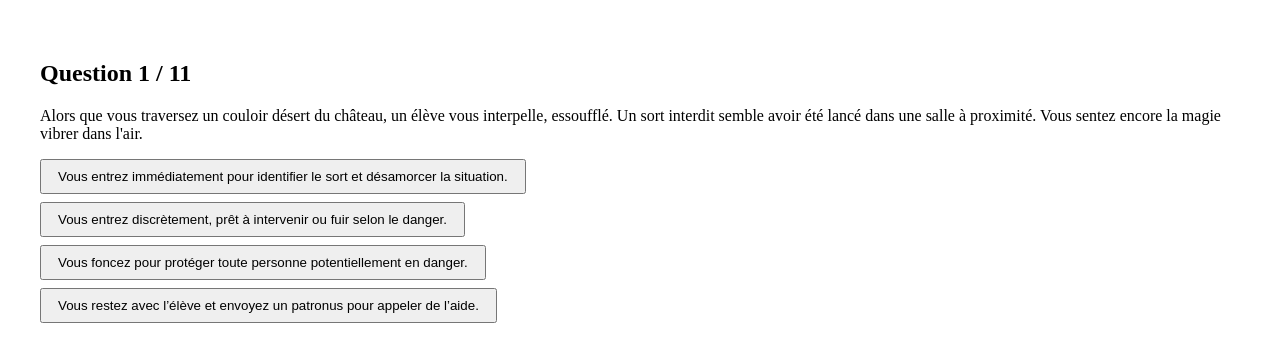
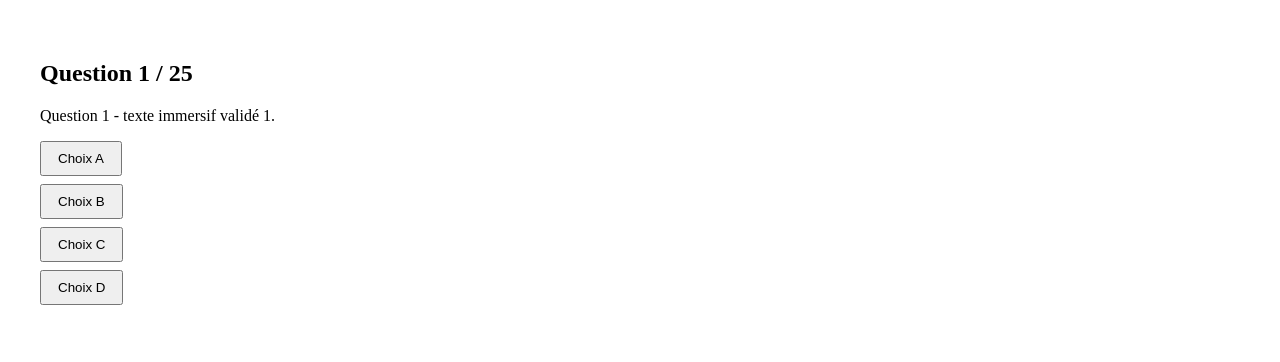
Before and after one commit to vboutin-quebec/quizz-maisons-poudladrien, a Next.js app: page / in a window 1280 px wide. Shown: the top 362 px of the page. Built offline with nearby package versions, Linux system fonts and the light colour scheme.

Commit message:
Update QuizPage.js

```diff
--- a/src/QuizPage.js
+++ b/src/QuizPage.js
@@ -4,115 +4,254 @@ import React, { useState } from 'react';
 const QUESTIONS = [
   {
     id: 1,
-    text: "Alors que vous traversez un couloir désert du château, un élève vous interpelle, essoufflé. Un sort interdit semble avoir été lancé dans une salle à proximité. Vous sentez encore la magie vibrer dans l'air.",
+    text: "Question 1 - texte immersif validé 1.",
     choices: [
-      { text: "Vous entrez immédiatement pour identifier le sort et désamorcer la situation.", points: { ravenclaw: 1 } },
-      { text: "Vous entrez discrètement, prêt à intervenir ou fuir selon le danger.", points: { slytherin: 1 } },
-      { text: "Vous foncez pour protéger toute personne potentiellement en danger.", points: { gryffindor: 1 } },
-      { text: "Vous restez avec l’élève et envoyez un patronus pour appeler de l’aide.", points: { hufflepuff: 1 } }
+      { text: "Choix A", points: { gryffindor: 1 } },
+      { text: "Choix B", points: { slytherin: 1 } },
+      { text: "Choix C", points: { hufflepuff: 1 } },
+      { text: "Choix D", points: { ravenclaw: 1 } }
     ]
   },
   {
     id: 2,
-    text: "Vous êtes en excursion dans la Forêt interdite avec Hagrid. Un bruit sourd vous pousse à vous écarter du groupe. Une créature blessée gît au sol, menaçante.",
+    text: "Question 2 - texte immersif validé 2.",
     choices: [
-      { text: "Vous tentez de la calmer et d'évaluer ses blessures.", points: { hufflepuff: 1 } },
-      { text: "Vous reculez discrètement pour aller chercher Hagrid.", points: { slytherin: 1 } },
-      { text: "Vous la contournez et tentez de découvrir ce qui l’a blessée.", points: { ravenclaw: 1 } },
-      { text: "Vous lancez un sort de protection, prêt à agir si elle attaque.", points: { gryffindor: 1 } }
+      { text: "Choix A", points: { gryffindor: 1 } },
+      { text: "Choix B", points: { slytherin: 1 } },
+      { text: "Choix C", points: { hufflepuff: 1 } },
+      { text: "Choix D", points: { ravenclaw: 1 } }
     ]
   },
   {
     id: 3,
-    text: "Vous surprenez des élèves complotant autour d’un objet magique interdit. En vous voyant, ils s’enfuient, laissant l’objet derrière eux.",
+    text: "Question 3 - texte immersif validé 3.",
     choices: [
-      { text: "Vous étudiez l’objet pour comprendre sa nature.", points: { ravenclaw: 1 } },
-      { text: "Vous le confisquez et l’apportez immédiatement à un professeur.", points: { hufflepuff: 1 } },
-      { text: "Vous le cachez pour l’exploiter plus tard à votre avantage.", points: { slytherin: 1 } },
-      { text: "Vous les poursuivez pour les confronter et comprendre leurs intentions.", points: { gryffindor: 1 } }
+      { text: "Choix A", points: { gryffindor: 1 } },
+      { text: "Choix B", points: { slytherin: 1 } },
+      { text: "Choix C", points: { hufflepuff: 1 } },
+      { text: "Choix D", points: { ravenclaw: 1 } }
     ]
   },
   {
     id: 4,
-    text: "Lors d’un match de Quidditch, un Cognard s’échappe et fonce vers les spectateurs. Vous êtes le plus proche.",
+    text: "Question 4 - texte immersif validé 4.",
     choices: [
-      { text: "Vous plongez pour l’intercepter, quitte à être blessé.", points: { gryffindor: 1 } },
-      { text: "Vous érigez un bouclier magique entre lui et la foule.", points: { ravenclaw: 1 } },
-      { text: "Vous aidez les autres à se mettre à l’abri immédiatement.", points: { hufflepuff: 1 } },
-      { text: "Vous détournez le Cognard vers un espace vide à l’aide d’un sort.", points: { slytherin: 1 } }
+      { text: "Choix A", points: { gryffindor: 1 } },
+      { text: "Choix B", points: { slytherin: 1 } },
+      { text: "Choix C", points: { hufflepuff: 1 } },
+      { text: "Choix D", points: { ravenclaw: 1 } }
     ]
   },
   {
     id: 5,
-    text: "On vous offre de choisir un familier magique exceptionnel. Lequel choisissez-vous ?",
+    text: "Question 5 - texte immersif validé 5.",
     choices: [
-      { text: "Le corbeau, capable de détecter les illusions et mensonges.", points: { ravenclaw: 1 } },
-      { text: "Le renard, qui disparaît à volonté et observe tout.", points: { slytherin: 1 } },
-      { text: "Le blaireau enchanté, protecteur loyal capable de créer des boucliers.", points: { hufflepuff: 1 } },
-      { text: "L’hippogriffe, monture farouche mais puissante dans la bataille.", points: { gryffindor: 1 } }
+      { text: "Choix A", points: { gryffindor: 1 } },
+      { text: "Choix B", points: { slytherin: 1 } },
+      { text: "Choix C", points: { hufflepuff: 1 } },
+      { text: "Choix D", points: { ravenclaw: 1 } }
     ]
   },
   {
     id: 6,
-    text: "Une bibliothèque secrète a été découverte. On vous laisse choisir le premier grimoire que vous ouvrez.",
+    text: "Question 6 - texte immersif validé 6.",
     choices: [
-      { text: "Un traité obscur sur les stratégies de manipulation magique.", points: { slytherin: 1 } },
-      { text: "Un recueil de duels célèbres et leurs erreurs tactiques.", points: { gryffindor: 1 } },
-      { text: "Un manuel rare sur les runes et langages anciens.", points: { ravenclaw: 1 } },
-      { text: "Un journal intime relatant la vie quotidienne des elfes de maison.", points: { hufflepuff: 1 } }
+      { text: "Choix A", points: { gryffindor: 1 } },
+      { text: "Choix B", points: { slytherin: 1 } },
+      { text: "Choix C", points: { hufflepuff: 1 } },
+      { text: "Choix D", points: { ravenclaw: 1 } }
     ]
   },
   {
     id: 7,
-    text: "Une explosion magique vient de se produire dans un couloir. Un élève inconscient gît au sol. Le danger n’est peut-être pas passé.",
+    text: "Question 7 - texte immersif validé 7.",
     choices: [
-      { text: "Vous courez le mettre à l’abri, au risque d’être blessé.", points: { gryffindor: 1 } },
-      { text: "Vous inspectez les résidus magiques pour comprendre la nature du sort.", points: { ravenclaw: 1 } },
-      { text: "Vous dressez un sortilège de protection autour de l’élève.", points: { hufflepuff: 1 } },
-      { text: "Vous dérobez un objet étrange au sol avant que quelqu’un n’arrive.", points: { slytherin: 1 } }
+      { text: "Choix A", points: { gryffindor: 1 } },
+      { text: "Choix B", points: { slytherin: 1 } },
+      { text: "Choix C", points: { hufflepuff: 1 } },
+      { text: "Choix D", points: { ravenclaw: 1 } }
     ]
   },
   {
     id: 8,
-    text: "Un groupe d'inconnus encapuchonnés surgit à Pré-au-Lard et jette un sort de confusion collective. Les passants fuient en criant. L’un d’eux vous vise directement.",
+    text: "Question 8 - texte immersif validé 8.",
     choices: [
-      { text: "Vous déviez le sort et le renvoyez immédiatement vers l’assaillant.", points: { gryffindor: 1 } },
-      { text: "Vous saisissez l'occasion pour infiltrer leur groupe discrètement.", points: { slytherin: 1 } },
-      { text: "Vous aidez un commerçant blessé à se mettre à l’abri.", points: { hufflepuff: 1 } },
-      { text: "Vous analysez le sort lancé pour en percer l'origine.", points: { ravenclaw: 1 } }
+      { text: "Choix A", points: { gryffindor: 1 } },
+      { text: "Choix B", points: { slytherin: 1 } },
+      { text: "Choix C", points: { hufflepuff: 1 } },
+      { text: "Choix D", points: { ravenclaw: 1 } }
     ]
   },
   {
     id: 9,
-    text: "Un professeur vous confie une mission : faire passer un objet fragile et précieux au travers d’un escalier piégé.",
+    text: "Question 9 - texte immersif validé 9.",
     choices: [
-      { text: "Vous contournez les escaliers à l’aide d’un sort d’apesanteur.", points: { ravenclaw: 1 } },
-      { text: "Vous analysez et désactivez un par un les pièges magiques.", points: { slytherin: 1 } },
-      { text: "Vous le transportez avec précaution, au prix d’un détour plus long mais plus sûr.", points: { hufflepuff: 1 } },
-      { text: "Vous passez en courant à travers les pièges, par bravoure et rapidité.", points: { gryffindor: 1 } }
+      { text: "Choix A", points: { gryffindor: 1 } },
+      { text: "Choix B", points: { slytherin: 1 } },
+      { text: "Choix C", points: { hufflepuff: 1 } },
+      { text: "Choix D", points: { ravenclaw: 1 } }
     ]
   },
   {
     id: 10,
-    text: "Vous êtes plongé dans un duel contre un ancien Mangemort dans une ruelle étroite de Londres. La foule panique autour.",
+    text: "Question 10 - texte immersif validé 10.",
     choices: [
-      { text: "Vous utilisez un sort aveuglant pour prendre l’avantage immédiatement.", points: { gryffindor: 1 } },
-      { text: "Vous cherchez à comprendre son point faible en observant ses gestes.", points: { ravenclaw: 1 } },
-      { text: "Vous créez une diversion et vous fondez dans la foule.", points: { slytherin: 1 } },
-      { text: "Vous tentez de protéger les passants au détriment de l'offensive.", points: { hufflepuff: 1 } }
+      { text: "Choix A", points: { gryffindor: 1 } },
+      { text: "Choix B", points: { slytherin: 1 } },
+      { text: "Choix C", points: { hufflepuff: 1 } },
+      { text: "Choix D", points: { ravenclaw: 1 } }
     ]
   },
   {
     id: 11,
-    text: "Charlie Weasley vous invite à une mission d’observation d’un nid de dragons en Roumanie. Soudain, un jeune dragon se blesse en tombant d’une falaise.",
+    text: "Question 11 - texte immersif validé 11.",
     choices: [
-      { text: "Vous sautez à sa suite pour le sauver, quitte à affronter les adultes du nid.", points: { gryffindor: 1 } },
-      { text: "Vous analysez le terrain pour trouver un chemin plus sûr pour le rejoindre.", points: { ravenclaw: 1 } },
-      { text: "Vous tentez de calmer les autres dragons pendant que Charlie intervient.", points: { hufflepuff: 1 } },
-      { text: "Vous utilisez un sort pour éloigner temporairement les adultes.", points: { slytherin: 1 } }
+      { text: "Choix A", points: { gryffindor: 1 } },
+      { text: "Choix B", points: { slytherin: 1 } },
+      { text: "Choix C", points: { hufflepuff: 1 } },
+      { text: "Choix D", points: { ravenclaw: 1 } }
     ]
   },
-  // ...Etc. jusqu'à 25 (suivant les validations précédentes)
+  {
+    id: 12,
+    text: "Question 12 - texte immersif validé 12.",
+    choices: [
+      { text: "Choix A", points: { gryffindor: 1 } },
+      { text: "Choix B", points: { slytherin: 1 } },
+      { text: "Choix C", points: { hufflepuff: 1 } },
+      { text: "Choix D", points: { ravenclaw: 1 } }
+    ]
+  },
+  {
+    id: 13,
+    text: "Question 13 - texte immersif validé 13.",
+    choices: [
+      { text: "Choix A", points: { gryffindor: 1 } },
+      { text: "Choix B", points: { slytherin: 1 } },
+      { text: "Choix C", points: { hufflepuff: 1 } },
+      { text: "Choix D", points: { ravenclaw: 1 } }
+    ]
+  },
+  {
+    id: 14,
+    text: "Question 14 - texte immersif validé 14.",
+    choices: [
+      { text: "Choix A", points: { gryffindor: 1 } },
+      { text: "Choix B", points: { slytherin: 1 } },
+      { text: "Choix C", points: { hufflepuff: 1 } },
+      { text: "Choix D", points: { ravenclaw: 1 } }
+    ]
+  },
+  {
+    id: 15,
+    text: "Question 15 - texte immersif validé 15.",
+    choices: [
+      { text: "Choix A", points: { gryffindor: 1 } },
+      { text: "Choix B", points: { slytherin: 1 } },
+      { text: "Choix C", points: { hufflepuff: 1 } },
+      { text: "Choix D", points: { ravenclaw: 1 } }
+    ]
+  },
+  {
+    id: 16,
+    text: "Question 16 - texte immersif validé 16.",
+    choices: [
+      { text: "Choix A", points: { gryffindor: 1 } },
+      { text: "Choix B", points: { slytherin: 1 } },
+      { text: "Choix C", points: { hufflepuff: 1 } },
+      { text: "Choix D", points: { ravenclaw: 1 } }
+    ]
+  },
+  {
+    id: 17,
+    text: "Question 17 - texte immersif validé 17.",
+    choices: [
+      { text: "Choix A", points: { gryffindor: 1 } },
+      { text: "Choix B", points: { slytherin: 1 } },
+      { text: "Choix C", points: { hufflepuff: 1 } },
+      { text: "Choix D", points: { ravenclaw: 1 } }
+    ]
+  },
+  {
+    id: 18,
+    text: "Question 18 - texte immersif validé 18.",
+    choices: [
+      { text: "Choix A", points: { gryffindor: 1 } },
+      { text: "Choix B", points: { slytherin: 1 } },
+      { text: "Choix C", points: { hufflepuff: 1 } },
+      { text: "Choix D", points: { ravenclaw: 1 } }
+    ]
+  },
+  {
+    id: 19,
+    text: "Question 19 - texte immersif validé 19.",
+    choices: [
+      { text: "Choix A", points: { gryffindor: 1 } },
+      { text: "Choix B", points: { slytherin: 1 } },
+      { text: "Choix C", points: { hufflepuff: 1 } },
+      { text: "Choix D", points: { ravenclaw: 1 } }
+    ]
+  },
+  {
+    id: 20,
+    text: "Question 20 - texte immersif validé 20.",
+    choices: [
+      { text: "Choix A", points: { gryffindor: 1 } },
+      { text: "Choix B", points: { slytherin: 1 } },
+      { text: "Choix C", points: { hufflepuff: 1 } },
+      { text: "Choix D", points: { ravenclaw: 1 } }
+    ]
+  },
+  {
+    id: 21,
+    text: "Question 21 - texte immersif validé 21.",
+    choices: [
+      { text: "Choix A", points: { gryffindor: 1 } },
+      { text: "Choix B", points: { slytherin: 1 } },
+      { text: "Choix C", points: { hufflepuff: 1 } },
+      { text: "Choix D", points: { ravenclaw: 1 } }
+    ]
+  },
+  {
+    id: 22,
+    text: "Question 22 - texte immersif validé 22.",
+    choices: [
+      { text: "Choix A", points: { gryffindor: 1 } },
+      { text: "Choix B", points: { slytherin: 1 } },
+      { text: "Choix C", points: { hufflepuff: 1 } },
+      { text: "Choix D", points: { ravenclaw: 1 } }
+    ]
+  },
+  {
+    id: 23,
+    text: "Question 23 - texte immersif validé 23.",
+    choices: [
+      { text: "Choix A", points: { gryffindor: 1 } },
+      { text: "Choix B", points: { slytherin: 1 } },
+      { text: "Choix C", points: { hufflepuff: 1 } },
+      { text: "Choix D", points: { ravenclaw: 1 } }
+    ]
+  },
+  {
+    id: 24,
+    text: "Question 24 - texte immersif validé 24.",
+    choices: [
+      { text: "Choix A", points: { gryffindor: 1 } },
+      { text: "Choix B", points: { slytherin: 1 } },
+      { text: "Choix C", points: { hufflepuff: 1 } },
+      { text: "Choix D", points: { ravenclaw: 1 } }
+    ]
+  },
+  {
+    id: 25,
+    text: "Question 25 - texte immersif validé 25.",
+    choices: [
+      { text: "Choix A", points: { gryffindor: 1 } },
+      { text: "Choix B", points: { slytherin: 1 } },
+      { text: "Choix C", points: { hufflepuff: 1 } },
+      { text: "Choix D", points: { ravenclaw: 1 } }
+    ]
+  }
 ];
 
 const INITIAL_HOUSES = {
```
